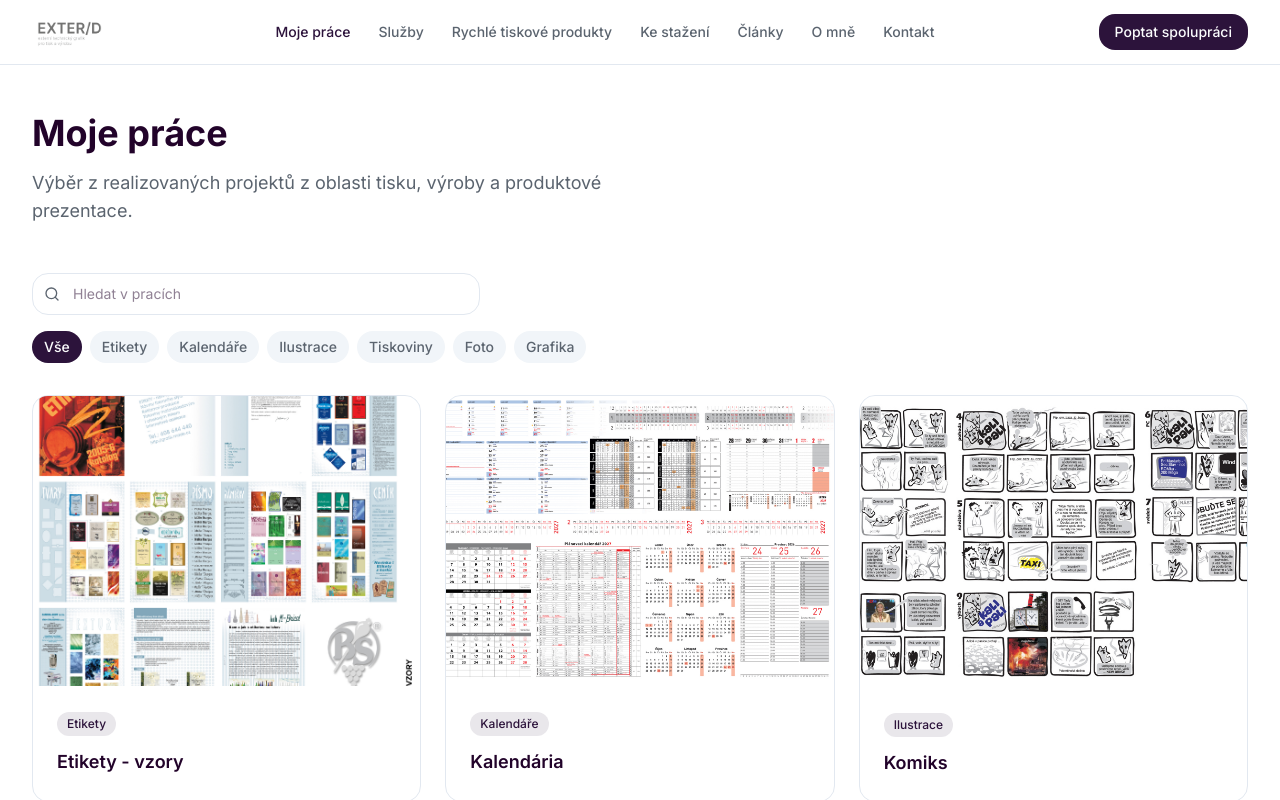
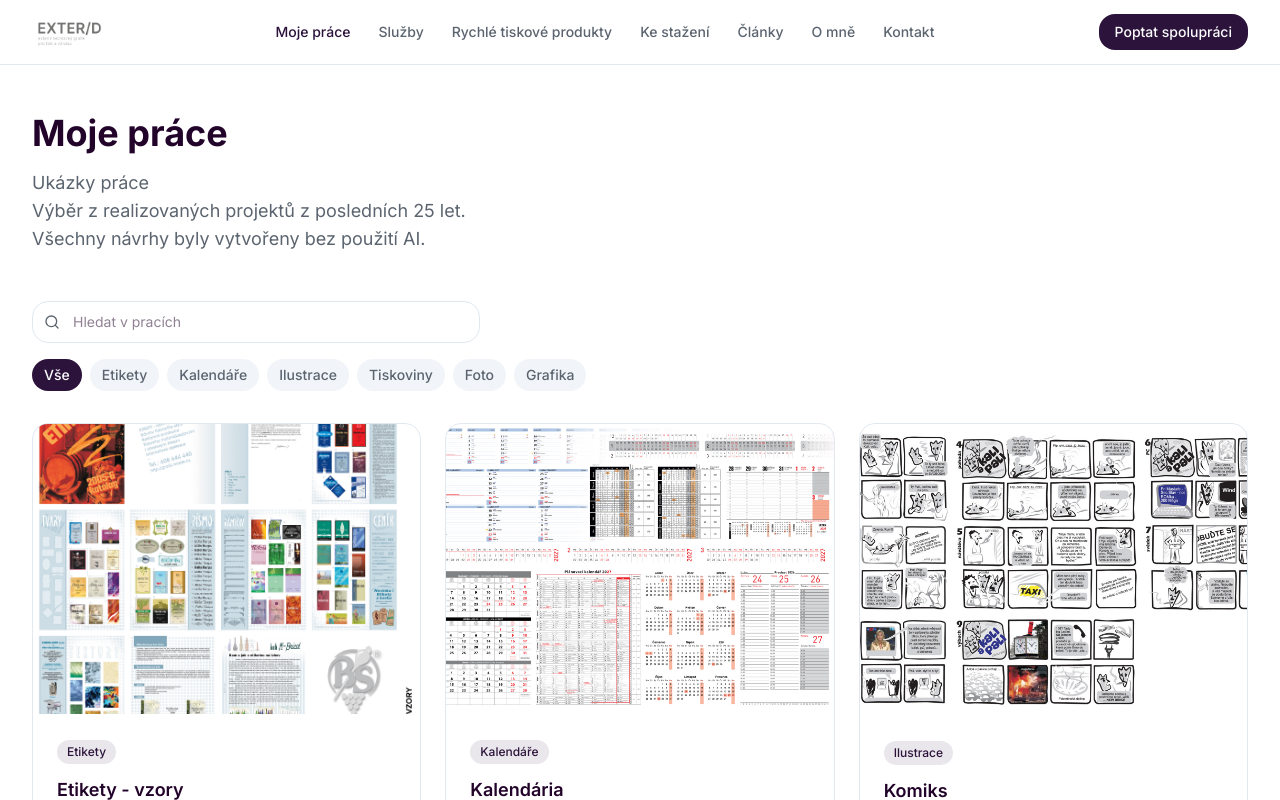
Before and after one commit to mejkyss/grafik-made, a Next.js app: page /moje-prace in a window 1280 px wide. Shown: the top 800 px of the page. Built offline with nearby package versions, Linux system fonts and the light colour scheme.

Commit message:
feat: Revise 'Moje práce' page introduction, adding details about project timeframe and AI-free creation.

```diff
--- a/app/moje-prace/page.tsx
+++ b/app/moje-prace/page.tsx
@@ -17,7 +17,13 @@ export default function PortfolioPage() {
             Moje práce
           </h1>
           <p className="text-muted-foreground text-lg max-w-2xl">
-            Výběr z realizovaných projektů z oblasti tisku, výroby a produktové prezentace.
+            Ukázky práce
+          </p>
+          <p className="text-muted-foreground text-lg max-w-2xl">
+            Výběr z realizovaných projektů z posledních 25 let.
+          </p>
+          <p className="text-muted-foreground text-lg max-w-2xl">
+            Všechny návrhy byly vytvořeny bez použití AI.
           </p>
         </div>
 
```
